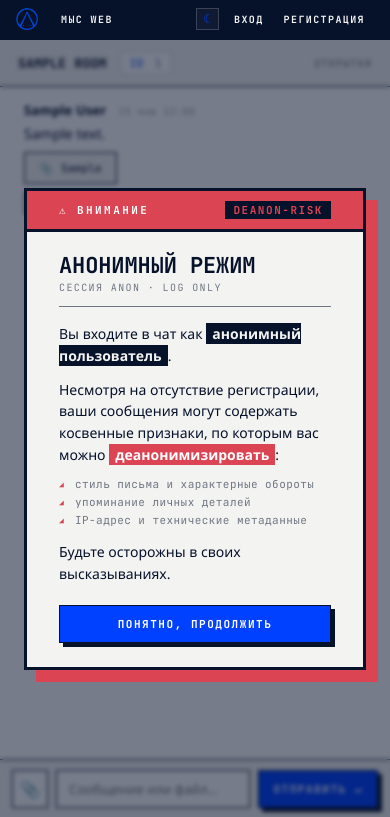
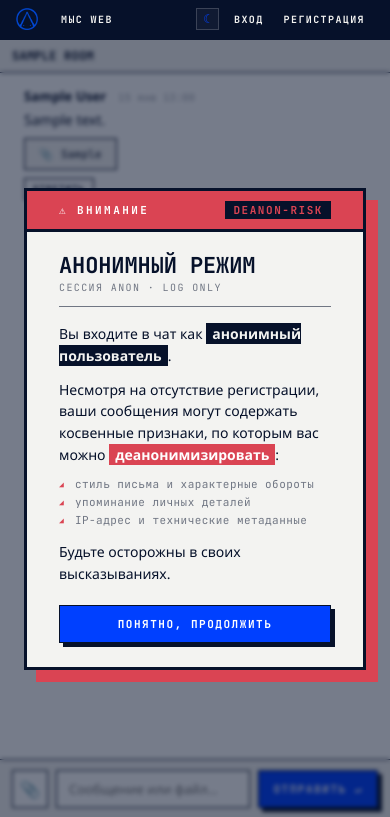
Before and after one commit to terrentii/vsc_web, a Flask app: page /room/1 in a window 390 px wide. Shown: the top 817 px of the page. Run offline with Flask 3, Linux system fonts and the light colour scheme; tables that the repository leaves empty hold one stand-in row (values such as "Sample post").

Commit message:
Mobile adapt

```diff
--- a/templates/base.html
+++ b/templates/base.html
@@ -985,6 +985,14 @@
       .chat-empty-form { max-width: 100%; }
       .chat-empty-form input { padding: 10px 12px; }
 
+      /* Chat header — compact on mobile */
+      .chat-header { padding: 8px 12px; gap: 8px; }
+      .chat-header-id { display: none; }
+      .chat-header-name { font-size: 12px; white-space: nowrap; overflow: hidden; text-overflow: ellipsis; max-width: 120px; }
+      .chat-header-pop { font-size: 9px; letter-spacing: .06em; white-space: nowrap; overflow: hidden; width: 0; padding: 0; }
+      .chat-header-pop::after { content: attr(data-short); }
+      .btn.btn-sm { padding: 4px 10px; font-size: 10px; white-space: nowrap; }
+
       /* Manage */
       .manage-shell { padding: 16px 12px; }
       .manage-head { padding: 16px 18px; }
--- a/templates/room.html
+++ b/templates/room.html
@@ -19,7 +19,7 @@
                 <span class="chat-header-id">{{ room_id }}</span>
             {% endif %}
             <span class="chat-header-spacer"></span>
-            <span class="chat-header-pop">{{ 'Открытая' if config.is_open else 'Закрытая' }}</span>
+            <span class="chat-header-pop" data-short="{{ 'OPN' if config.is_open else 'LCK' }}">{{ 'Открытая' if config.is_open else 'Закрытая' }}</span>
             {% if session.get('user_type') == 'registered' %}
                 {% if config.creator_login == session.get('login') %}
                     <a href="{{ url_for('rooms.manage_room', room_id=room_id) }}" class="btn btn-sm">Управление</a>
```
